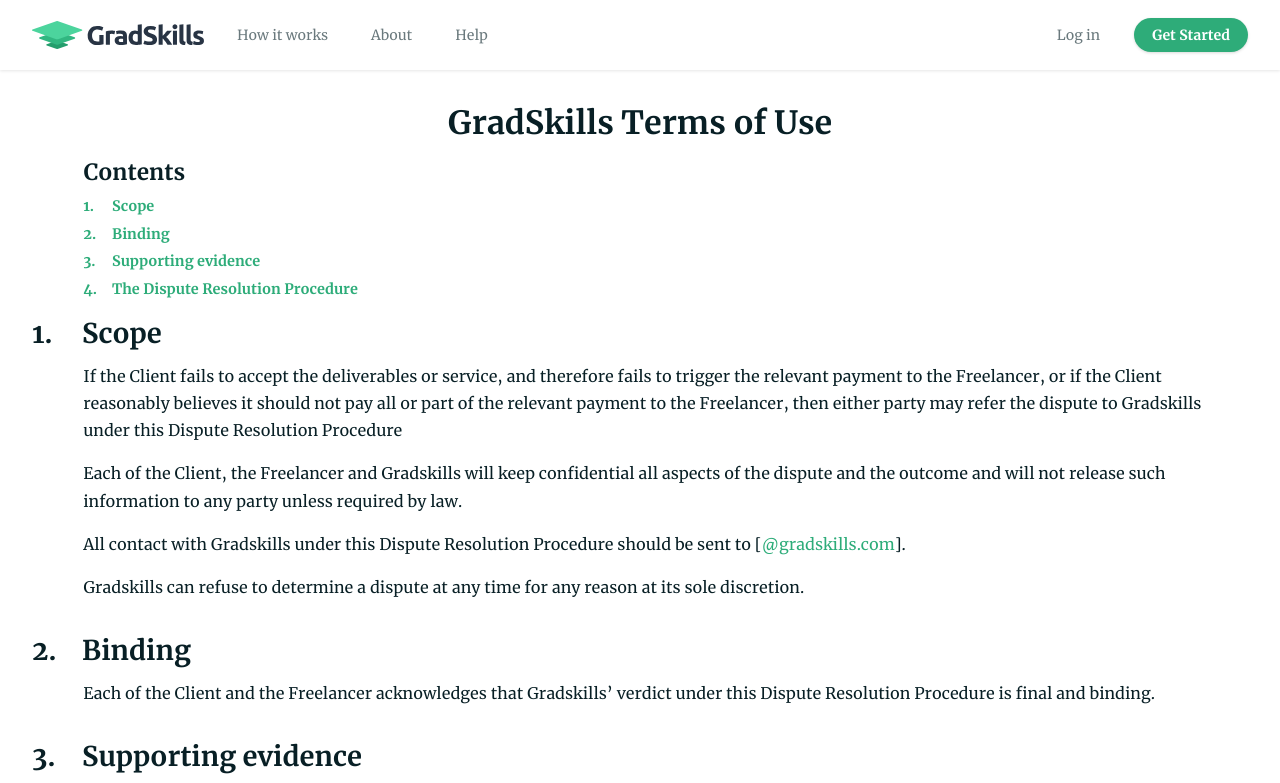
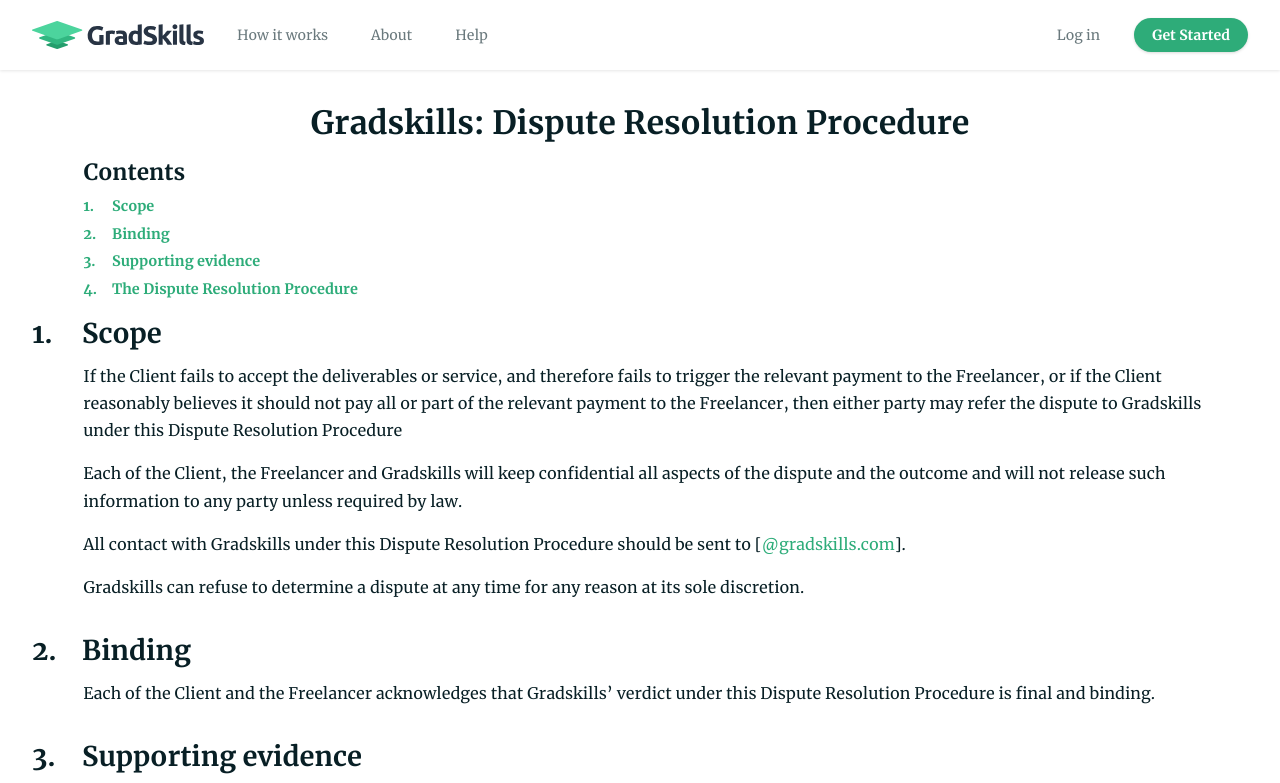
Before and after one commit to VitaliiRadaiev/Gradskills, a website: page #src/text-4.html in a window 1280 px wide. Shown: the top 783 px of the page. Drawn offline with nearby package versions, Linux system fonts and the light colour scheme; files that its build step writes are made by us from their sources.

Commit message:
edit title

```diff
--- a/#src/text-4.html
+++ b/#src/text-4.html
@@ -54,7 +54,7 @@
 
 	<section class="text-content">
 		<div class="content-width">
-			<h1>GradSkills Terms of Use </h1>
+			<h1>Gradskills: Dispute Resolution Procedure</h1>
 
 			<nav>
 				<h3>Contents</h3>
```
Also changed, not shown: dist/text-4.html.
